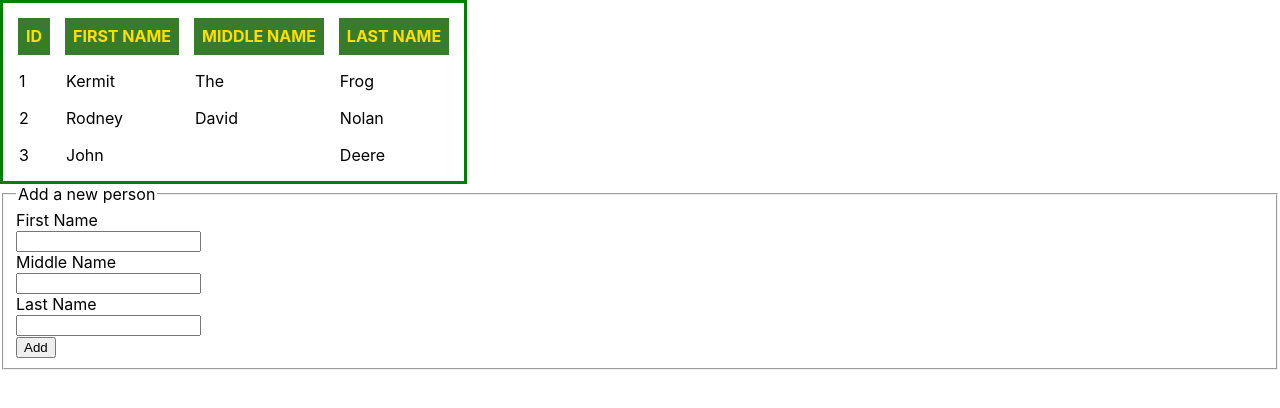
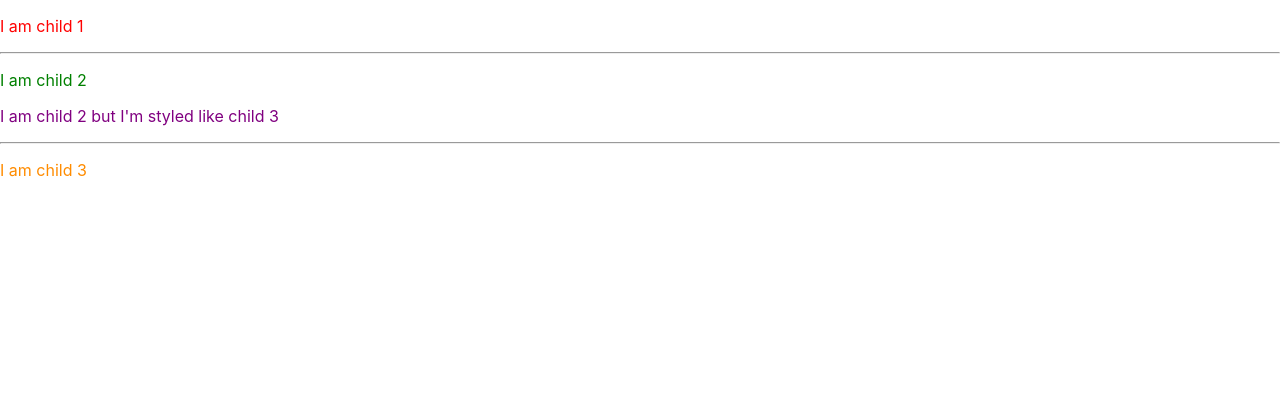
Before and after one commit to rodnolan/2022-10-react, a React (Create React App) app: page / in a window 1280 px wide. Shown: the top 408 px of the page. Built offline with nearby package versions, Linux system fonts and the light colour scheme.

Commit message:
styling components using CSS Modules

```diff
--- a/src/index.js
+++ b/src/index.js
@@ -5,17 +5,19 @@ import './index.css';
 // import { App2 } from './App2';
 // import { App2AsClass } from './App2AsClass';
 import reportWebVitals from './reportWebVitals';
-import { ReactChallenge2 } from './challenges/day7/ReactChallenge2';
+import { StylingDemo } from './styling/StylingDemo';
+// import { ReactChallenge2 } from './challenges/day7/ReactChallenge2';
 // import { ReactChallenge1 } from './challenges/day6/ReactChallenge1';
 
 const root = ReactDOM.createRoot(document.getElementById('root'));
 root.render(
   <React.StrictMode>
     {/* <ReactChallenge1 /> */}
-    <ReactChallenge2 />
+    {/* <ReactChallenge2 /> */}
     {/* <App /> */}
     {/* <App2 /> */}
     {/* <App2AsClass /> */}
+    <StylingDemo />
   </React.StrictMode>
 );
 
--- /dev/null
+++ b/src/styling/Child1.css
@@ -0,0 +1,3 @@
+.c1p {
+  color: red;
+}
--- /dev/null
+++ b/src/styling/Child1.js
@@ -0,0 +1,5 @@
+import './Child1.css';
+
+export const Child1 = () => <>
+  <p className='c1p'>I am child 1</p>
+</>;
--- /dev/null
+++ b/src/styling/Child2.js
@@ -0,0 +1,6 @@
+import child2Styles from './Child2.module.css';
+
+export const Child2 = () => <>
+  <p className={child2Styles.c2p}>I am child 2</p>
+  <p className={child2Styles.c3p}>I am child 2 but I'm styled like child 3</p>
+</>;
--- /dev/null
+++ b/src/styling/Child2.module.css
@@ -0,0 +1,11 @@
+.c2p {
+  color: green;
+}
+
+.c1p {
+  color: pink;
+}
+
+.c3p {
+  color:purple;
+}
--- /dev/null
+++ b/src/styling/Child3.js
@@ -0,0 +1,5 @@
+import myCustomStylesForChild3 from './Child3.module.css';
+
+export const Child3 = () => <>
+  <p className={myCustomStylesForChild3.c3p}>I am child 3</p>
+</>;
--- /dev/null
+++ b/src/styling/Child3.module.css
@@ -0,0 +1,7 @@
+.c3p {
+  color: maroon;
+}
+
+.c3p {
+  color: darkorange;
+}
--- /dev/null
+++ b/src/styling/StylingDemo.js
@@ -0,0 +1,13 @@
+import { Child1 } from "./Child1";
+import { Child2 } from "./Child2";
+import { Child3 } from "./Child3";
+
+export const StylingDemo = () => <>
+
+  <Child1 />
+  <hr />
+  <Child2 />
+  <hr />
+  <Child3 />
+
+</>;
```
